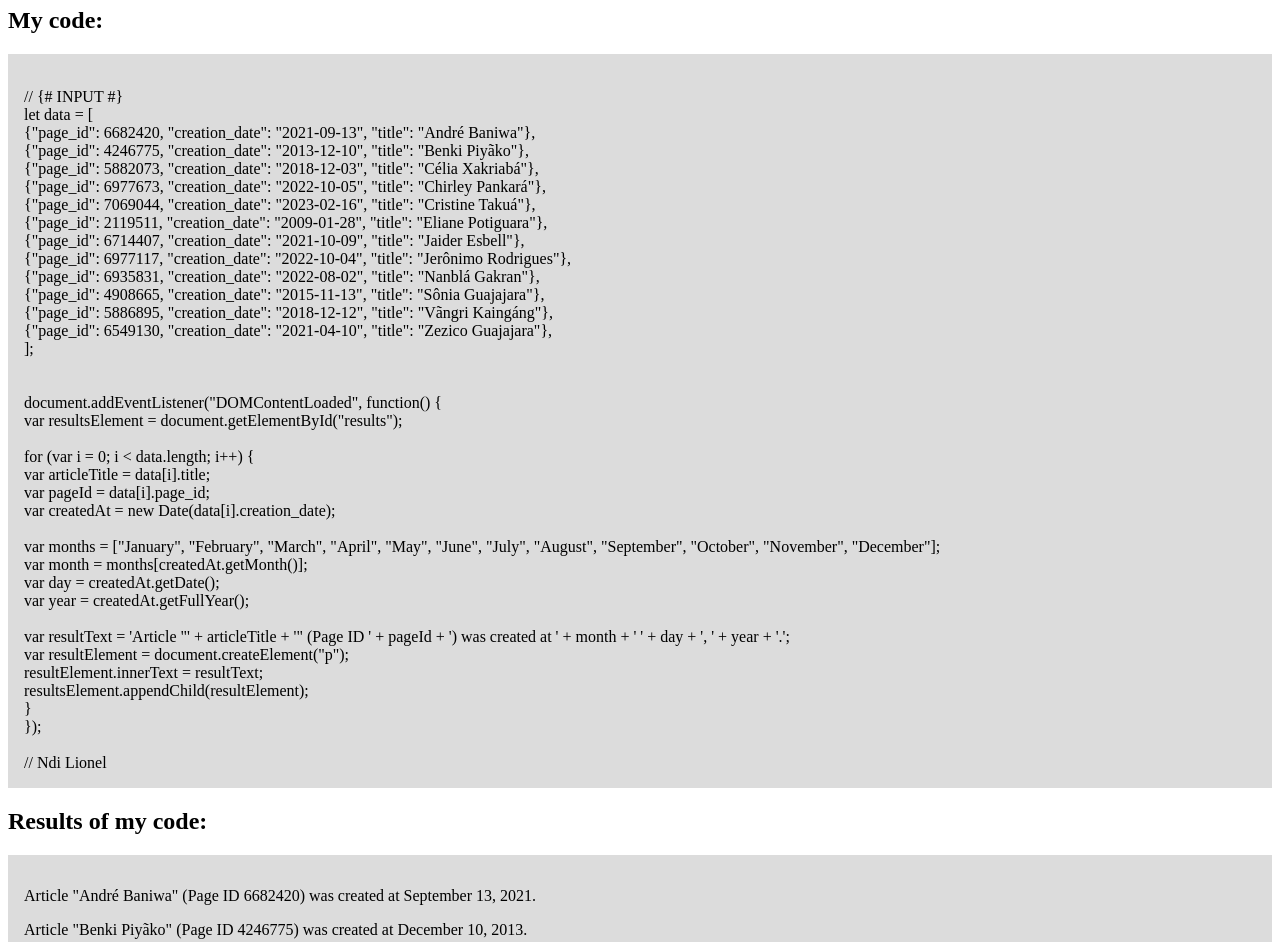
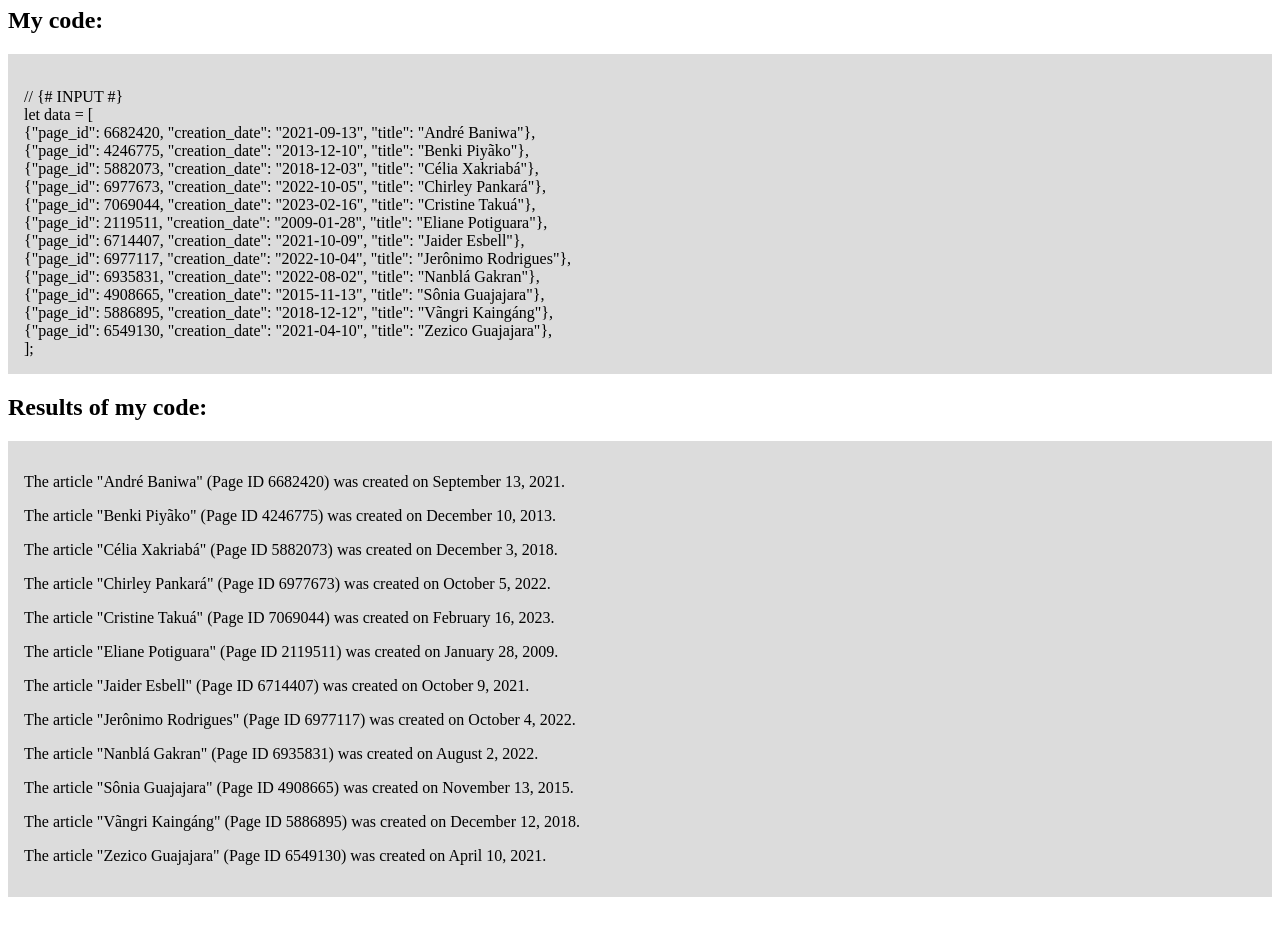
Before and after one commit to spykelionel/wiki-lusophone, a plain HTML site: page index.html in a window 1280 px wide. Shown: the part 73-1015 px from the top of the page. After the commit the page ends 986 px from the top, so only its background shows below. Drawn offline with Linux system fonts and the light colour scheme.

Commit message:
Update index.html
// Format the date using the user's browser settings

```diff
--- a/index.html
+++ b/index.html
@@ -2,11 +2,11 @@
 <html lang="en">
   <head>
     <meta charset="UTF-8">
-        <title>YOUR NAME - Task 1</title>
+    <title>Spyke Lionel - Task 1</title>
     <style>.block { background-color:gainsboro; padding:1em; } </style>
   </head>
   <body>
-        <h1>Ndi Lionel - Task 1</h1>
+    <h1>Spyke Lionel - Task 1</h1>
     <h2>My code:</h2>
     <p id="code" class="block"></p>
     <h2>Results of my code:</h2>
@@ -27,31 +27,35 @@
         {"page_id": 5886895, "creation_date": "2018-12-12", "title": "Vãngri Kaingáng"},
         {"page_id": 6549130, "creation_date": "2021-04-10", "title": "Zezico Guajajara"},
       ];
+    </script>
+    <script>
+      // Wait for the DOM to be fully loaded before executing the code
+      document.addEventListener("DOMContentLoaded", function() {
+        let resultsElement = document.getElementById("results");
 
+        // Iterate over the data array
+        for (let i = 0; i < data.length; i++) {
+          let articleTitle = data[i].title;
+          let pageId = data[i].page_id;
+          let createdAt = new Date(data[i].creation_date);
 
-    document.addEventListener("DOMContentLoaded", function() {
-      var resultsElement = document.getElementById("results");
+          // Define options for formatting the date
+          let options = { year: 'numeric', month: 'long', day: 'numeric' };
 
-      for (var i = 0; i < data.length; i++) {
-        var articleTitle = data[i].title;
-        var pageId = data[i].page_id;
-        var createdAt = new Date(data[i].creation_date);
+          // Format the date using the user's browser settings
+          let formattedDate = createdAt.toLocaleDateString(undefined, options);
 
-        var months = ["January", "February", "March", "April", "May", "June", "July", "August", "September", "October", "November", "December"];
-        var month = months[createdAt.getMonth()];
-        var day = createdAt.getDate();
-        var year = createdAt.getFullYear();
+          // Create the result text with the formatted date
+          let resultText = 'The article "' + articleTitle + '" (Page ID ' + pageId + ') was created on ' + formattedDate + '.';
+          let resultElement = document.createElement("p");
+          resultElement.innerText = resultText;
 
-        var resultText = 'Article "' + articleTitle + '" (Page ID ' + pageId + ') was created at ' + month + ' ' + day + ', ' + year + '.';
-        var resultElement = document.createElement("p");
-        resultElement.innerText = resultText;
+          // Append the result element to the results container
           resultsElement.appendChild(resultElement);
         }
       });
 
-            // Ndi Lionel
-        </script>
-        <script>
+      // Display the code snippet on the webpage for reference
       document.getElementById("code").innerText = document.getElementById("task_id").text;
     </script>
   </body>
```
Lines whose indentation alone changed are shown as unchanged.
